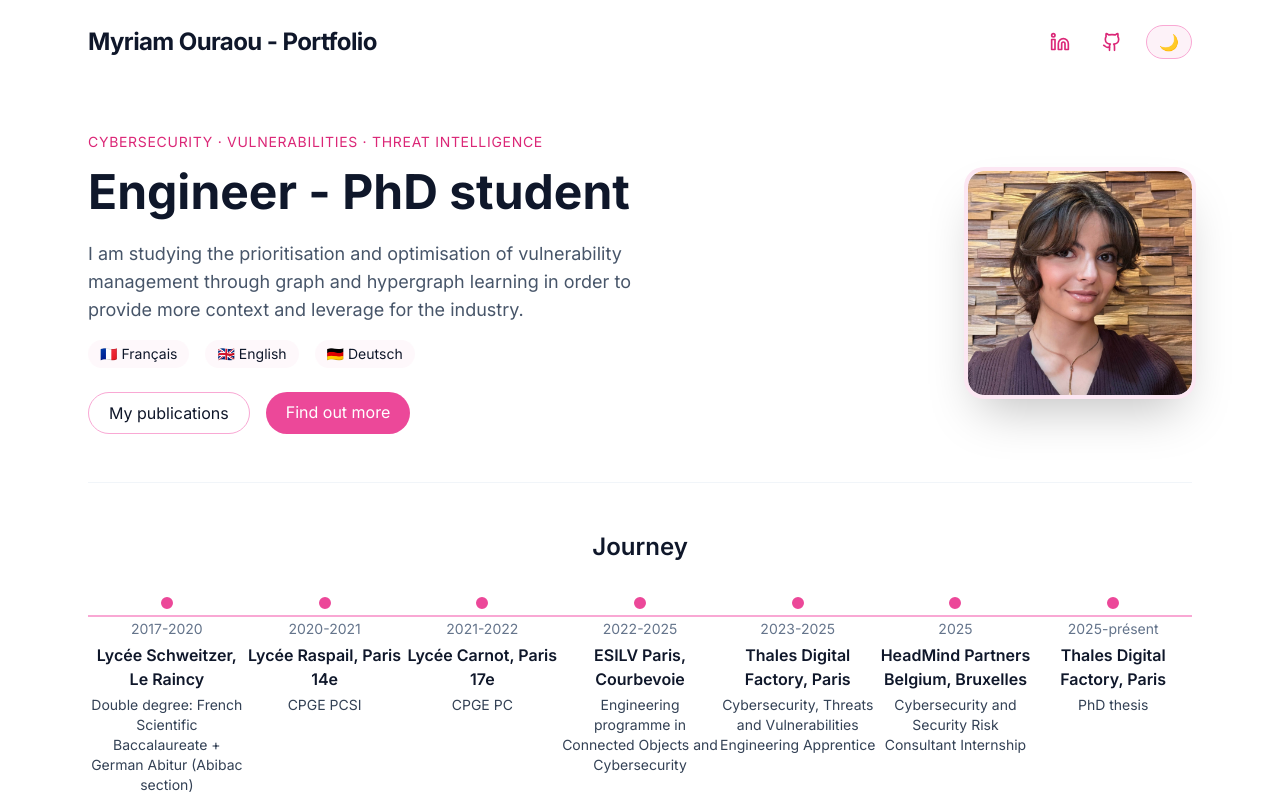
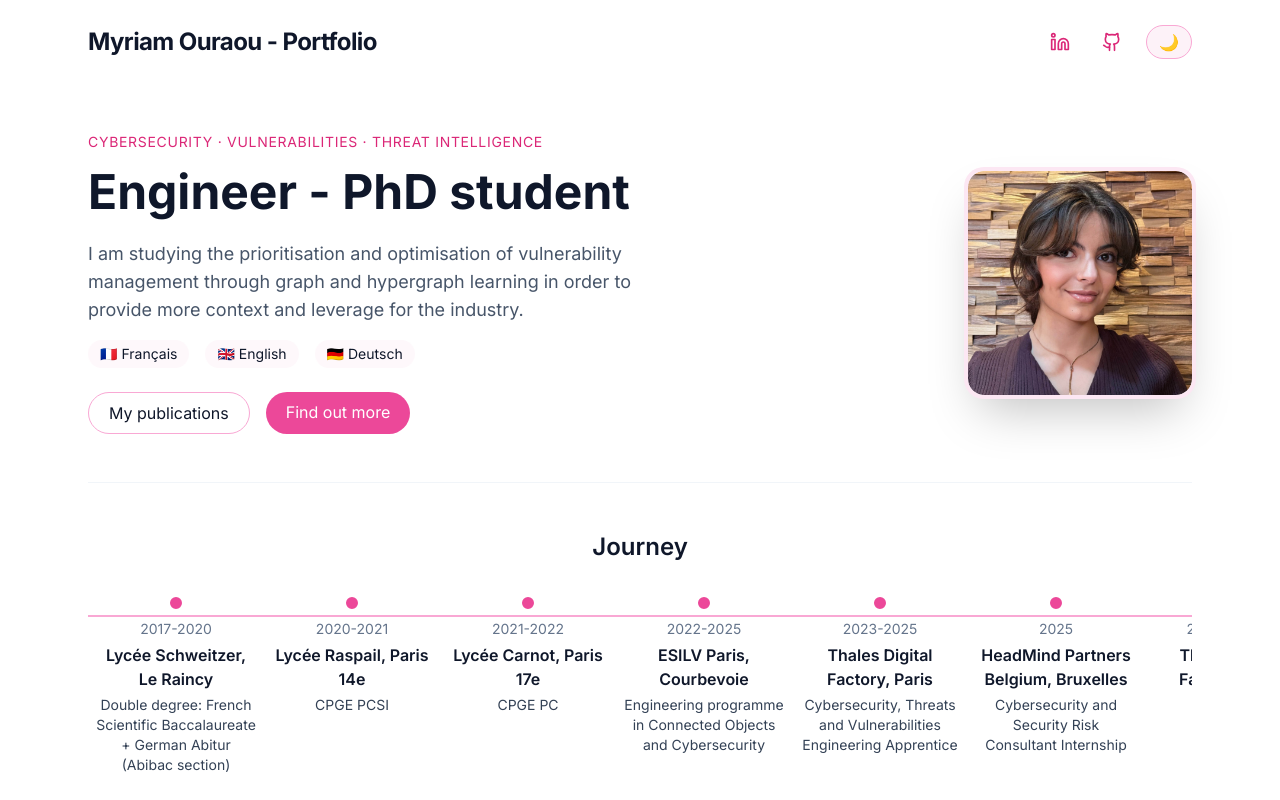
Before and after one commit to dothrak/Portfolio-2.0, a Next.js app: page / in a window 1280 px wide. Shown: the top 800 px of the page. Built offline with nearby package versions, Linux system fonts and the light colour scheme.

Commit message:
journey modification

```diff
--- a/app/page.tsx
+++ b/app/page.tsx
@@ -211,12 +211,14 @@ export default function Page() {
             <section id="about" className="py-12 border-t border-slate-100 dark:border-slate-800">
               <h3 className="text-2xl font-semibold mb-8 text-center">Journey</h3>
 
-              <div className="relative flex items-start justify-between">
-                {/* Line */}
+              <div className="relative">
+                {/* Ligne horizontale */}
                 <div className="absolute top-5 left-0 right-0 h-0.5 bg-pink-300 dark:bg-pink-600"></div>
 
+                {/* Conteneur scrollable */}
+                <div className="flex gap-4 overflow-x-auto pb-4 px-2">
                   {timeline.map((step, i) => (
-                  <div key={i} className="flex flex-col items-center relative z-10 text-center w-40">
+                    <div key={i} className="flex-shrink-0 flex flex-col items-center relative z-10 text-center w-40">
                       {/* Point */}
                       <span className="w-4 h-4 rounded-full bg-pink-500 dark:bg-pink-400 border-2 border-white dark:border-gray-900 mb-2"></span>
                       {/* Date */}
@@ -227,6 +229,7 @@ export default function Page() {
                       <p className="text-slate-700 dark:text-slate-300 text-sm mt-1">{step.desc}</p>
                     </div>
                   ))}
+                </div>
               </div>
 
               {/* Caption */}
```
Lines whose indentation alone changed are shown as unchanged.
